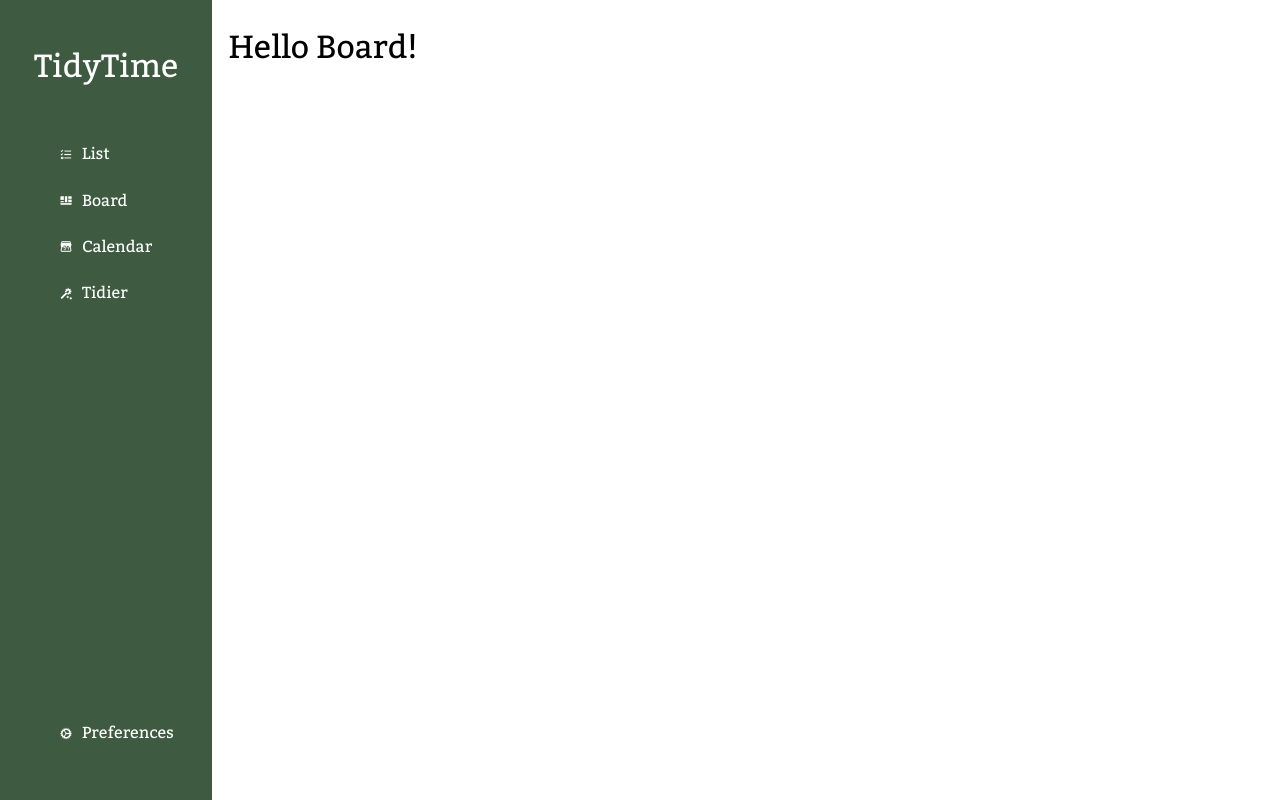
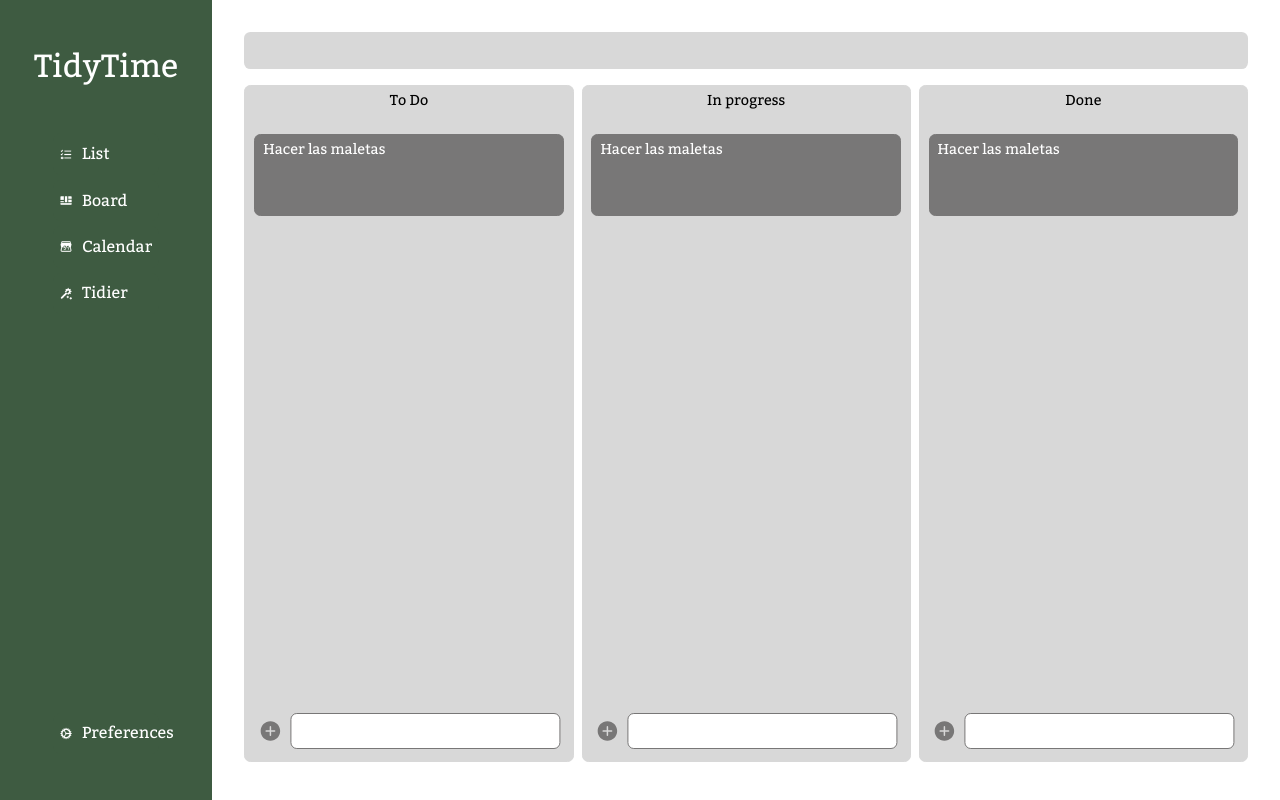
Before and after one commit to garciafdezpatricia/TidyTime, a Next.js app in the folder client/: page /board in a window 1280 px wide. Built offline with nearby package versions, Linux system fonts and the light colour scheme.

Commit message:
first version to a board

```diff
--- a/client/package.json
+++ b/client/package.json
@@ -18,6 +18,7 @@
     "jwt-decode": "^4.0.0",
     "next": "14.1.0",
     "react": "^18",
+    "react-beautiful-dnd": "^13.1.1",
     "react-big-calendar": "^1.10.1",
     "react-dom": "^18",
     "react-hot-toast": "^2.4.1",
--- a/client/pages/board/index.tsx
+++ b/client/pages/board/index.tsx
@@ -1,7 +1,9 @@
+import Board from "@/src/components/Board/Board";
+
 // go to this page as /board
 export default function List() {
     return (
     <div className="board-container">
-        <h1>Hello Board!</h1>
+        <Board />
     </div>)
 }
--- /dev/null
+++ b/client/src/components/Board/Board.scss
@@ -0,0 +1,90 @@
+@use "../../../styles/variables" as *;
+
+.board-section {
+    display: flex;
+    flex-direction: column;
+    padding: 1rem;
+    width: calc(100% - 2rem);
+    height: 95%;
+    border-radius: .4rem;
+    gap: 1rem;
+    .board-button-section {
+        height: 2.5rem;
+        width: 100%;
+        background-color: $primary-grey;
+        border-radius: .4rem;
+    }
+
+    .board-board {
+        display: flex;
+        height: 100%;
+        width: 100%;
+        justify-content: space-evenly;
+        gap: .5rem;
+
+        section.board-column {
+            border: .1rem solid $primary-grey ;
+            border-radius: .4rem;
+            display: flex;
+            flex-direction: column;
+            justify-content: flex-start;
+            font-size: .9rem;
+            background-color: $primary-grey;
+            position: relative;
+
+            .board-column-title {
+                display: flex;
+                justify-content: center;
+                height: 3rem;
+                border-top-left-radius: .4rem;
+                border-top-right-radius: .4rem;
+                color: $black;
+            }
+
+            .board-column-content {
+                width: 100%;
+                height: fit-content;
+                display: flex;
+                gap: .8rem;
+                justify-content: center;
+
+                .board-column-content-item {
+                    width: calc(94% - 1rem);
+                    height: 5rem;
+                    padding-inline: .5rem;
+                    border: .1rem solid $light-grey ;
+                    border-radius: .4rem;
+                    background-color: $light-grey;
+                    color: $white;
+                }
+            }
+
+            .board-column-new-item {
+                position: absolute;
+                width: 100%;
+                top: 93%;
+                left: 50%;
+                transform: translateX(-50%);
+
+                .new-item-form {
+                    display: flex;
+                    align-items: center;
+                    gap: .5rem;
+                    justify-content: center;
+
+                    input {
+                        width: 80%;
+                        border: .1rem solid $light-grey;
+                        outline: none;
+                        border-radius: .4rem;
+                        padding: .2rem;
+                        &:active, &:focus {
+                            outline: none;
+                            border: .1rem solid $light-grey;
+                        }
+                    }
+                }
+            }
+        }
+    }
+}
--- /dev/null
+++ b/client/src/components/Board/Board.tsx
@@ -0,0 +1,49 @@
+import { useEffect, useState } from "react";
+import { IoIosAddCircle } from "react-icons/io";
+
+
+
+export default function Board() {
+
+    const [columns, setColumns] = useState(["To Do", "In progress", "Done"]);
+    const [sectionWidth, setSectionWidth] = useState(100 / columns.length);
+
+    useEffect(() => {
+        setSectionWidth(100 / columns.length);
+    }, [columns])
+
+    return (
+        <article className="board-section">
+            <section className="board-button-section">
+
+            </section>
+            <section className="board-board">
+                {
+                    columns.map((column, index) => {
+                        return (
+                            <section className="board-column" key={index} style={{width: `${sectionWidth}%`}}>
+                                <div className="board-column-title">{column}</div>
+                                <div className="board-column-content">
+                                    <article className="board-column-content-item">
+                                        <p>Hacer las maletas</p>
+                                    </article>
+                                </div>
+                                <div className="board-column-new-item">
+                                    <form className="new-item-form">
+                                        <IoIosAddCircle
+                                            size={"1.5rem"}
+                                            color="#787777"
+                                            cursor={"pointer"}
+                                            className="new-item-icon"
+                                        />
+                                        <input type="text" />
+                                    </form>
+                                </div>
+                            </section>
+                        )
+                    })
+                }
+            </section>
+        </article>
+    )
+}
--- a/client/styles/globals.scss
+++ b/client/styles/globals.scss
@@ -25,6 +25,7 @@
 @use "../src/components/Event/NewEventForm.scss";
 @use "../src/components/Modal/EditModal/EditEventModal.scss";
 @use "../src/components/Modal/ShareModal/ShareEventModal.scss";
+@use "../src/components/Board/Board.scss";
 
 
 @font-face {
```
Also changed, not shown: 1 other file (tests, documents, lock files or other folders).
